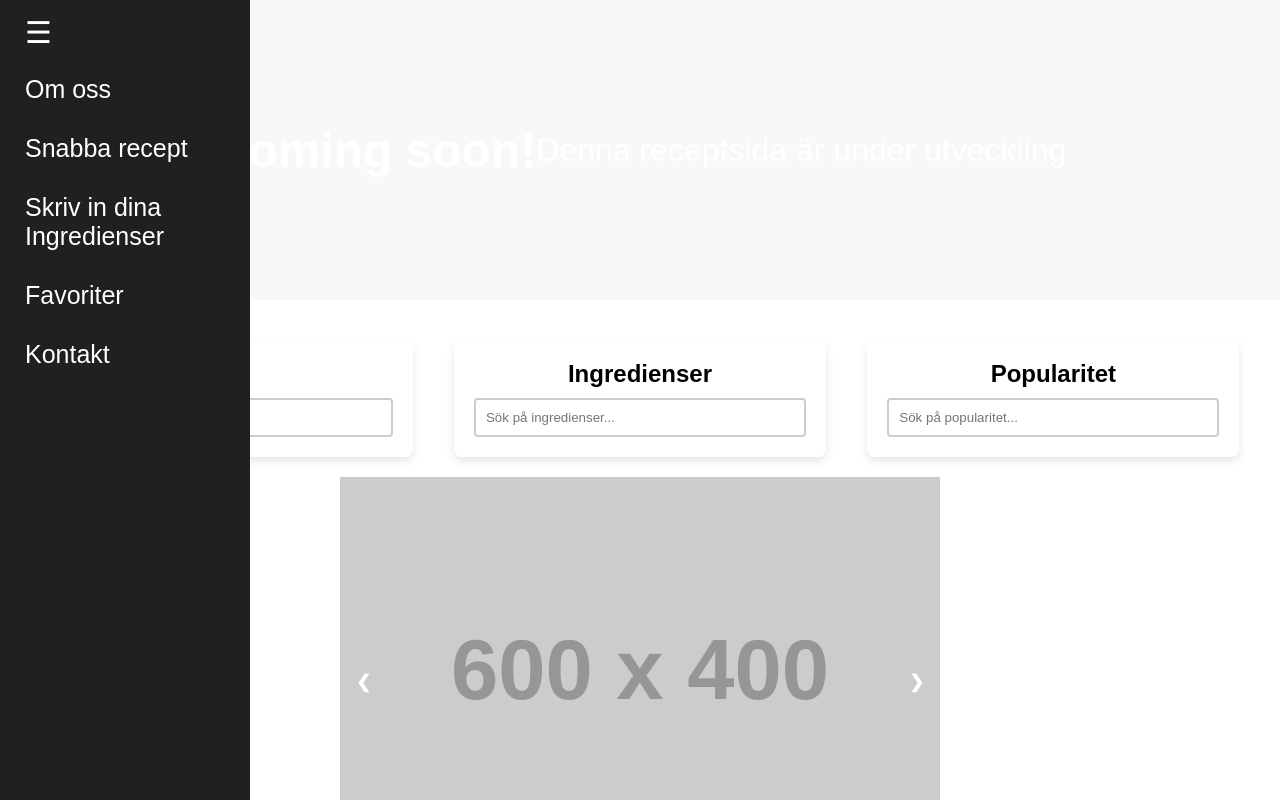
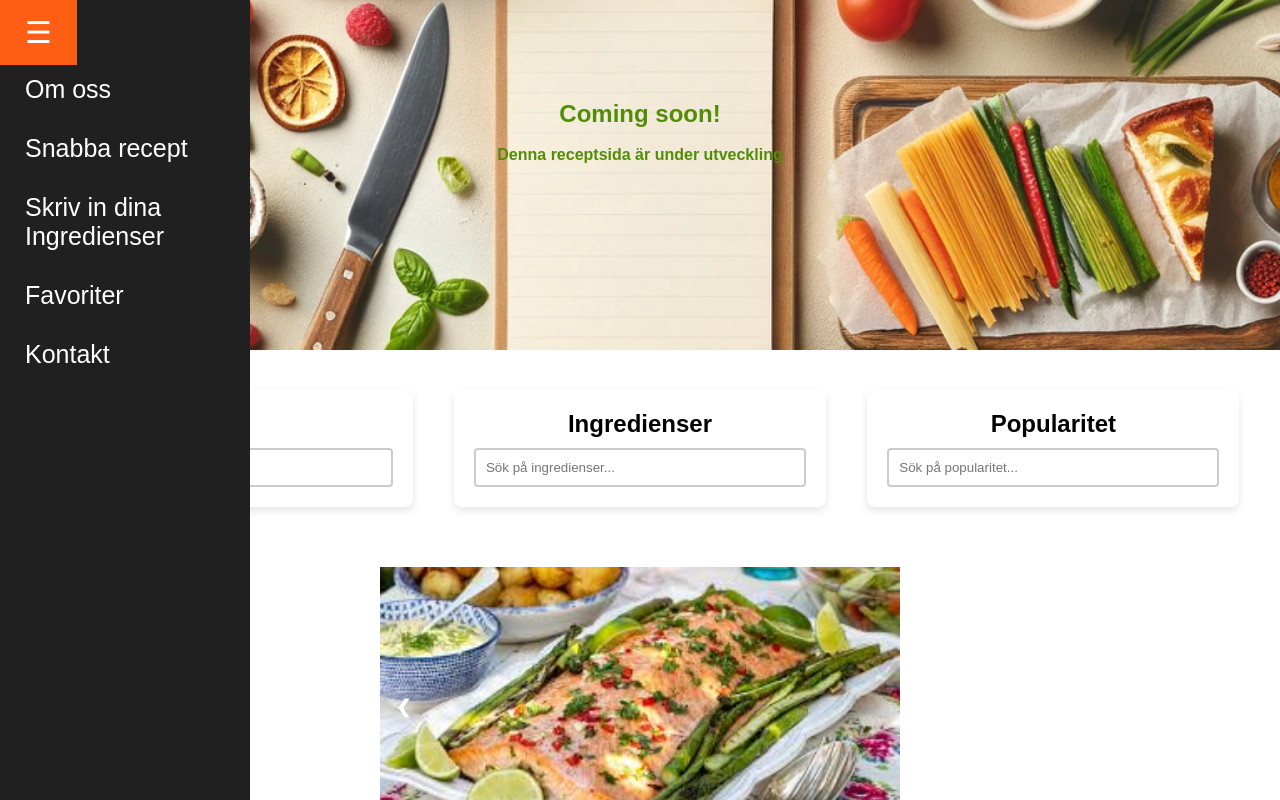
Before and after one commit to PetarNikolicc/Agil, a plain HTML site: page templates/index.html in a window 1280 px wide. Both pictures are taken after a click on the element "Open sidebar". Shown: the top 800 px of the page. Drawn offline with Linux system fonts and the light colour scheme; placeholder pictures from the web are drawn by us.

Commit message:
ändrat herobild,fixat"coming soon",lagt till karusell bilder(5),fixat så logon ej syns över när sidebaren är öppet + lagt till orange hover på sidebar.

```diff
--- a/static/cardstyle.css
+++ b/static/cardstyle.css
@@ -3,14 +3,23 @@ body {
 }
 
 .hero {
-    height: 300px;
+    height: 350px;
     background-color: #f8f8f8;
-    display: flex;
     justify-content: center;
     align-items: center;
     text-align: center;
+    padding-top: 100px;
 }
 
+.hero {
+    background-image: url(/images/AI_Image.jpg);
+    background-size: cover;
+    background-position: center;
+    justify-content: center;
+    align-items: center;
+    color: rgb(83, 141, 7);
+    font-size: 1rem;
+  }
 .card-container {
     display: flex;
     justify-content: space-around;
--- a/static/footerstyle.css
+++ b/static/footerstyle.css
@@ -171,18 +171,18 @@
   padding: 14px 28px;
   background: #2E2E2E;
   border: 1px solid #2E2E2E;
-  color: #fff;
+  color: #ffffff;
 }
 .subscribe-form button {
     position: absolute;
     right: 0;
     background: #ff5e14;
-    padding: 13px 20px;
+    padding: 30px 20px;
     border: 1px solid #ff5e14;
     top: 0;
 }
 .subscribe-form button i {
-  color: #fff;
+  color: #f8f8f8;
   font-size: 22px;
   transform: rotate(-6deg);
 }
--- a/static/karusell.css
+++ b/static/karusell.css
@@ -6,10 +6,13 @@ body {
     max-width: 600px;
     margin: auto;
     overflow: hidden;
+    padding: 40px;
+
 }
 .carousel img {
     width: 100%;
     display: none;
+
 }
 .carousel img.active {
     display: block;
--- a/static/style.css
+++ b/static/style.css
@@ -3,29 +3,7 @@ body, html {
     padding: 0;
     height: 100%;
   }
-  .hero {
-    background-image: url('images/ingredients.jpg');
-    height: 100vh;
-    background-size: cover;
-    background-position: center;
-    display: flex;
-    justify-content: center;
-    align-items: center;
-    color: white;
-    text-align: right;
-    font-size: 2rem;
-  }
-  /*.container {
-    height: 80vh;
-    background: #000;
-    color: white;
-    display: flex;
-    justify-content: center;
-    align-items: center;
-    text-align: center;
-    font-size: 1.5rem;
-  }
-  */
+
   .features {
     display: flex;
     justify-content: space-around;
--- a/static/stylesidebar.css
+++ b/static/stylesidebar.css
@@ -19,7 +19,7 @@ body {
     height: 100%;
     width: 0;
     position: fixed;
-    z-index: 2;
+    z-index: 3;
     top: 0;
     left: 0;
     background-color: #202020;
@@ -37,9 +37,9 @@ body {
     transition: 0.3s;
 }
 
-/* .sidebar a:hover {
-    background-color: #f04d4d;
-} */
+.sidebar a:hover {
+    background-color: #ff5e14;
+}
 
 .sidebar .closebtn {
     position: absolute;
@@ -54,6 +54,6 @@ body {
     left: 0;
     width: 100%;
     height: 100%;
-    z-index: 1;
+    z-index: 2;
     display: none;
 }
--- a/templates/index.html
+++ b/templates/index.html
@@ -26,7 +26,7 @@
 
     <section class="hero">
         <h1>Coming soon!</h1><br>
-        <p>Denna receptsida är under utveckling</p>
+        <h4>Denna receptsida är under utveckling</h4>
 
     </section>
 
@@ -46,9 +46,11 @@
     </div>
 
     <div class="carousel">
-        <img src="https://via.placeholder.com/600x400?text=Image+1" class="active" alt="Image 1">
-        <img src="https://via.placeholder.com/600x400?text=Image+2" alt="Image 2">
-        <img src="https://via.placeholder.com/600x400?text=Image+3" alt="Image 3">
+        <img src="/images/Aloo-gobi-foto-Nurlan-Emir-Mathem-800x800.jpg" class="active" alt="Image 1">
+        <img src="/images/images.jpg" alt="Image 2">
+        <img src="/images/Klassisk_lasagne_med_gronsallad-foto-sanna-livijn-wexell-1500.jpg" alt="Image 3">
+        <img src="/images/kycklingpasta-med-soltorkade-tomater_1580.avif" alt="Image 4">
+        <img src="/images/Grillad-flankstek-med-chimichurrisas.png" alt="Image 5">
         <a class="prev" onclick="changeSlide(-1)">&#10094;</a>
         <a class="next" onclick="changeSlide(1)">&#10095;</a>
     </div>
@@ -98,7 +100,7 @@
                                 <p>Upptäck vår receptportal, där tiden är viktigaste ingrediensen! Med vårt digitala verktyg kan du snabbt hitta och skapa läckra måltider på nolltid.</p>
                             </div>
                             <div class="footer-social-icon">
-                                <span>Följa oss</span>
+                                <span>Följ oss</span>
                                 <a href="#"><i class="fab fa-facebook-f facebook-bg"></i></a>
                                 <a href="#"><i class="fab fa-pinterest pinterest-bg"></i></a>
                                 <a href="#"><i class="fab fa-instagram instagram-bg"></i></a>
@@ -123,7 +125,7 @@
                                 <h3>Prenumerera</h3>
                             </div>
                             <div class="footer-text mb-25">
-                                <p>Missa inte att prenumerera på våra nya flöden, vänligen fyll i formuläret nedan. </p>
+                                <p>Missa inte att prenumerera på våra nya flöde, vänligen fyll i formuläret nedan. </p>
                             </div>
                             <div class="subscribe-form">
                                 <form action="#">
@@ -153,7 +155,7 @@
     <script>
     let currentSlide = 0;
     const slides = document.querySelectorAll('.carousel img');
-    const slideInterval = 3000; // Byter bild var 3:e sekund
+    const slideInterval = 6000; // Byter bild var 6:e sekund
 
     function changeSlide(direction) {
         slides[currentSlide].classList.remove('active');
```
